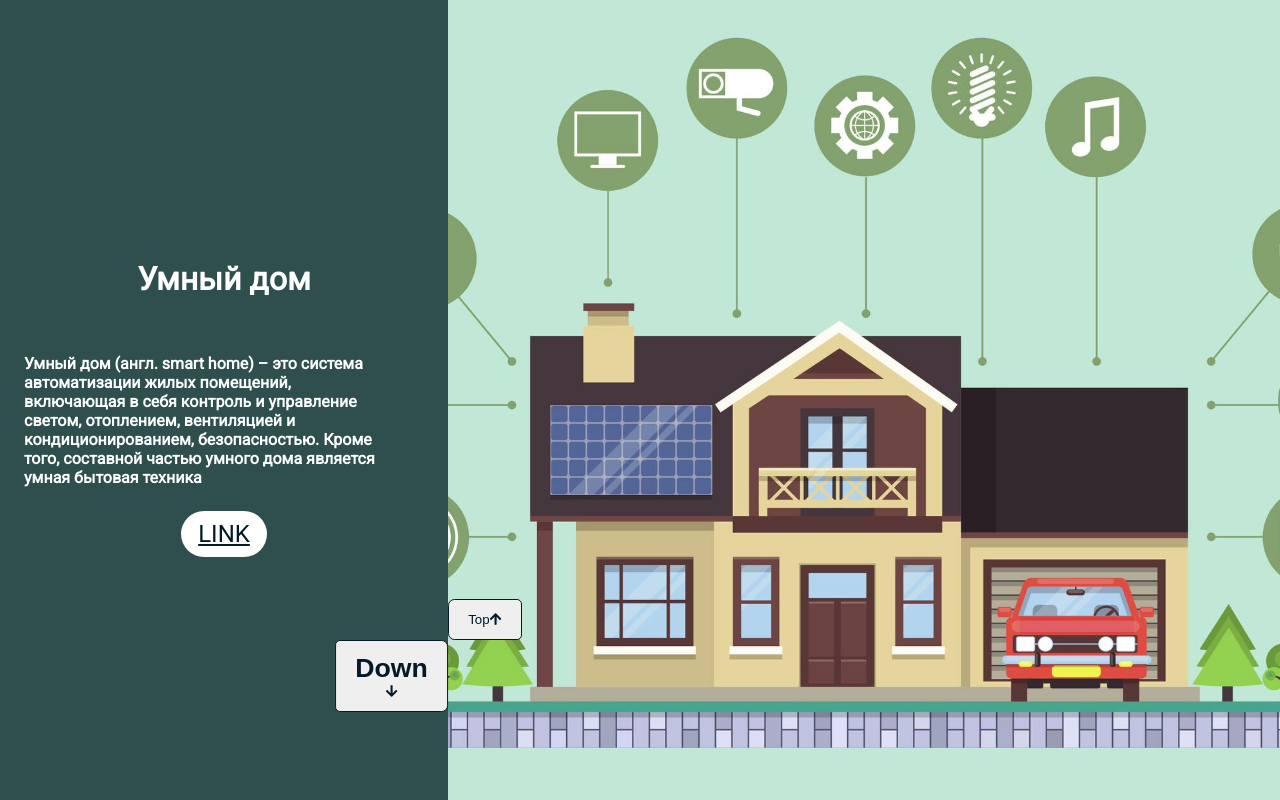
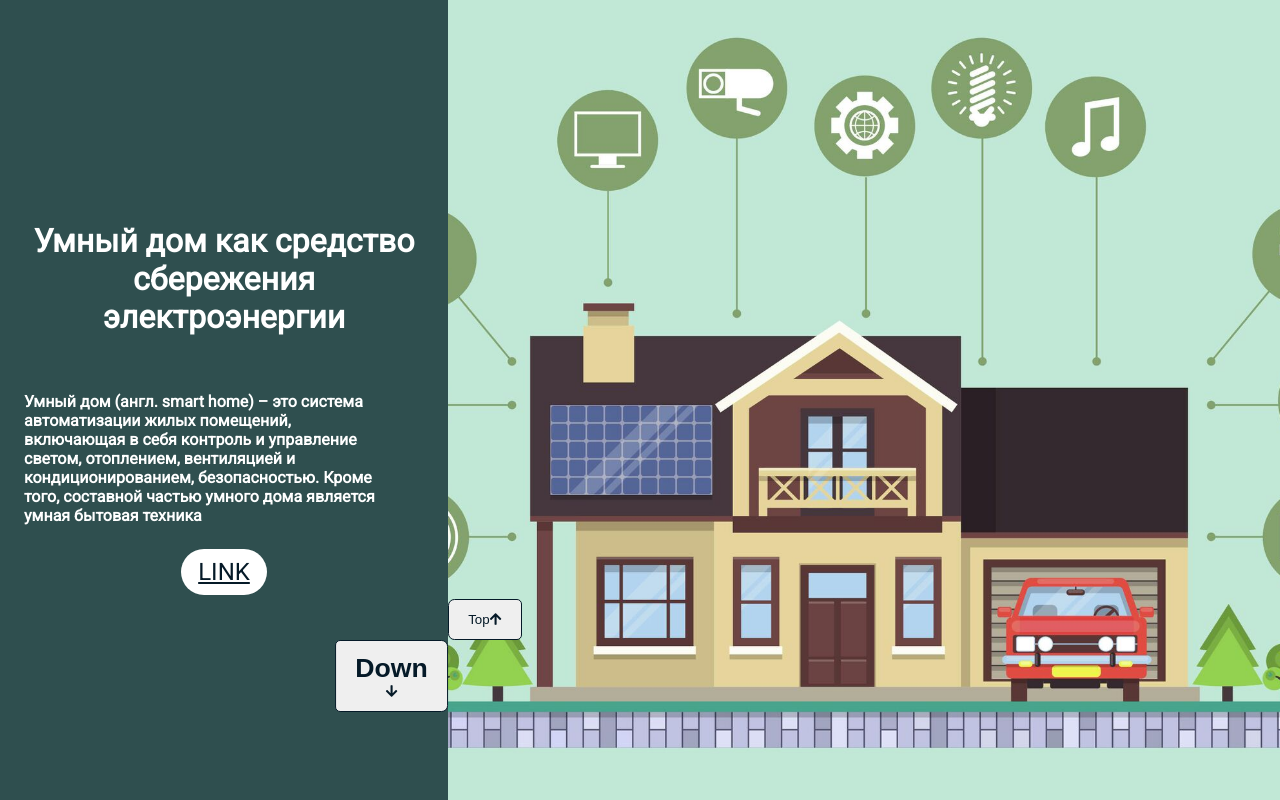
Before and after one commit to TemurAminov/Smart-home, a plain HTML site: page index.html in a window 1280 px wide. Drawn offline with Linux system fonts and the light colour scheme.

Commit message:
Update index.html

```diff
--- a/index.html
+++ b/index.html
@@ -85,7 +85,7 @@
         </div>
 
         <div>
-          <h1>Умный дом</h1>
+          <h1>Умный дом как средство сбережения электроэнергии</h1>
           <h4>Умный дом (англ. smart home) – это система автоматизации жилых помещений,
           включающая в себя контроль и управление светом, отоплением, вентиляцией и кондиционированием,
           безопасностью. Кроме того, составной частью умного дома является умная бытовая техника</h4>
```
